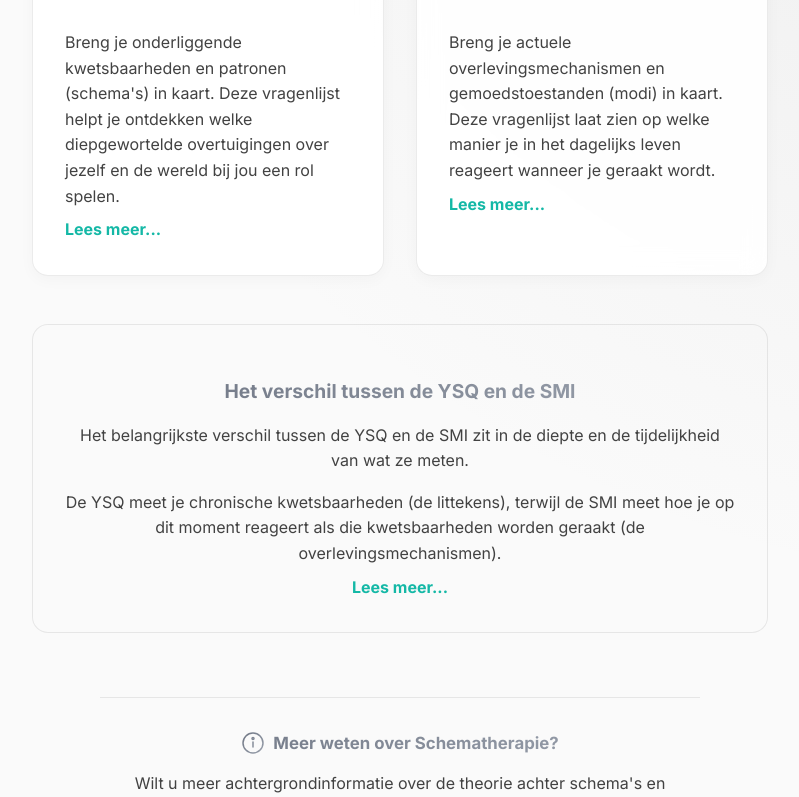
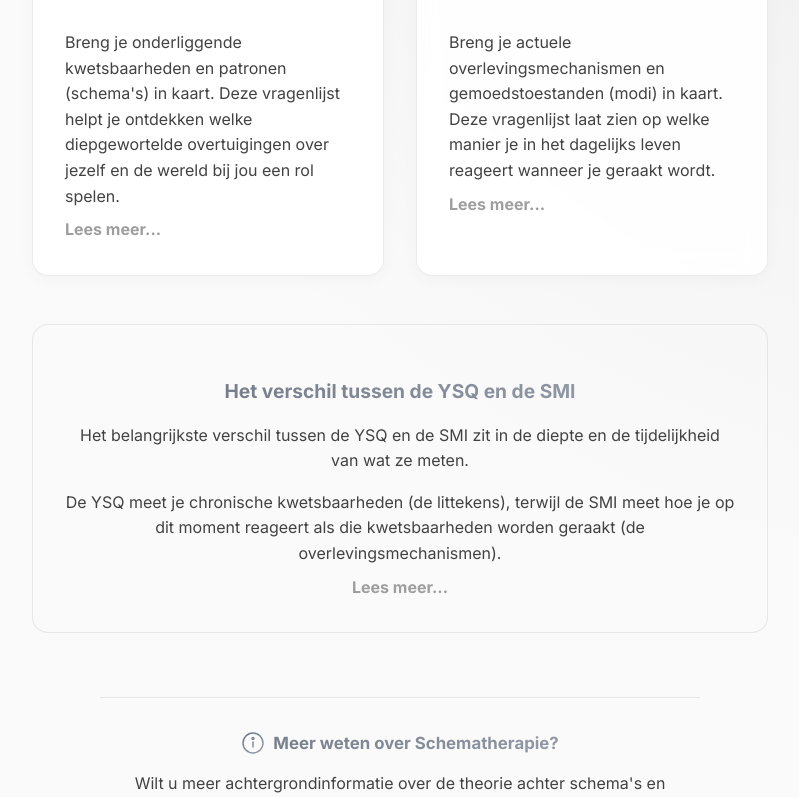
Before and after one commit to radder1972/STA, a React (Vite) app: page / in a window 1280 px wide. Shown: the part 472-1269 px from the top of the page, without its empty margins (240-1039 px from the left). Built offline with nearby package versions, Linux system fonts and the light colour scheme.

Commit message:
Change 'Lees meer...' link colors to greyscale

```diff
--- a/src/components/Home.jsx
+++ b/src/components/Home.jsx
@@ -164,7 +164,7 @@ export default function Home({ onStart, completedTests, onViewResults, onImport,
                   style={{ display: 'block', marginBottom: ysqExpanded ? '0.8rem' : 'auto', cursor: 'pointer' }}
                 >
                   Breng je onderliggende kwetsbaarheden en patronen (schema's) in kaart. Deze vragenlijst helpt je ontdekken welke diepgewortelde overtuigingen over jezelf en de wereld bij jou een rol spelen.
-                  {!ysqExpanded && <span style={{ display: 'block', marginTop: '8px', color: '#14b8a6', fontWeight: 'bold' }}>Lees meer...</span>}
+                  {!ysqExpanded && <span style={{ display: 'block', marginTop: '8px', color: 'var(--primary)', fontWeight: 'bold' }}>Lees meer...</span>}
                 </span>
 
                 {ysqExpanded && (
@@ -195,7 +195,7 @@ export default function Home({ onStart, completedTests, onViewResults, onImport,
                   style={{ display: 'block', marginBottom: smiExpanded ? '0.8rem' : 'auto', cursor: 'pointer' }}
                 >
                   Breng je actuele overlevingsmechanismen en gemoedstoestanden (modi) in kaart. Deze vragenlijst laat zien op welke manier je in het dagelijks leven reageert wanneer je geraakt wordt.
-                  {!smiExpanded && <span style={{ display: 'block', marginTop: '8px', color: '#14b8a6', fontWeight: 'bold' }}>Lees meer...</span>}
+                  {!smiExpanded && <span style={{ display: 'block', marginTop: '8px', color: 'var(--primary)', fontWeight: 'bold' }}>Lees meer...</span>}
                 </span>
 
                 {smiExpanded && (
@@ -229,7 +229,7 @@ export default function Home({ onStart, completedTests, onViewResults, onImport,
         </p>
         <p style={{ marginBottom: theoryExpanded ? '2rem' : '0', textAlign: 'center', maxWidth: '750px', margin: '0 auto' }}>
           De YSQ meet je chronische kwetsbaarheden (de littekens), terwijl de SMI meet hoe je op dit moment reageert als die kwetsbaarheden worden geraakt (de overlevingsmechanismen).
-          {!theoryExpanded && <span onClick={() => setTheoryExpanded(true)} style={{ display: 'block', marginTop: '8px', color: '#14b8a6', cursor: 'pointer', fontWeight: 'bold' }}>Lees meer...</span>}
+          {!theoryExpanded && <span onClick={() => setTheoryExpanded(true)} style={{ display: 'block', marginTop: '8px', color: 'var(--primary)', cursor: 'pointer', fontWeight: 'bold' }}>Lees meer...</span>}
         </p>
 
         {theoryExpanded && (
```
